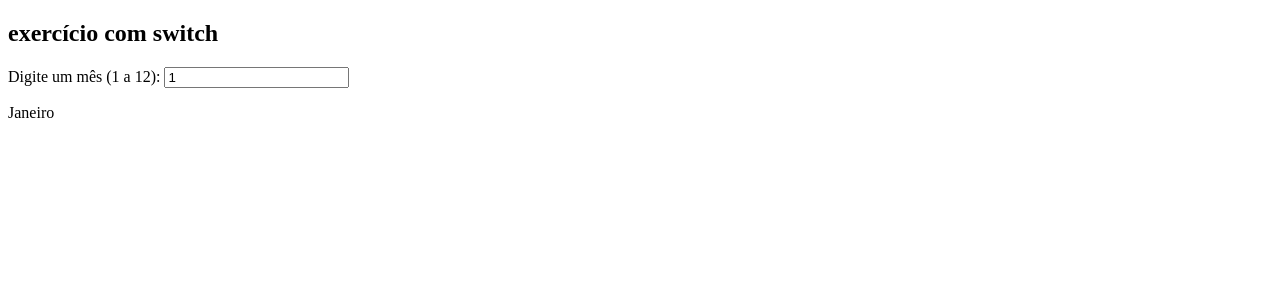
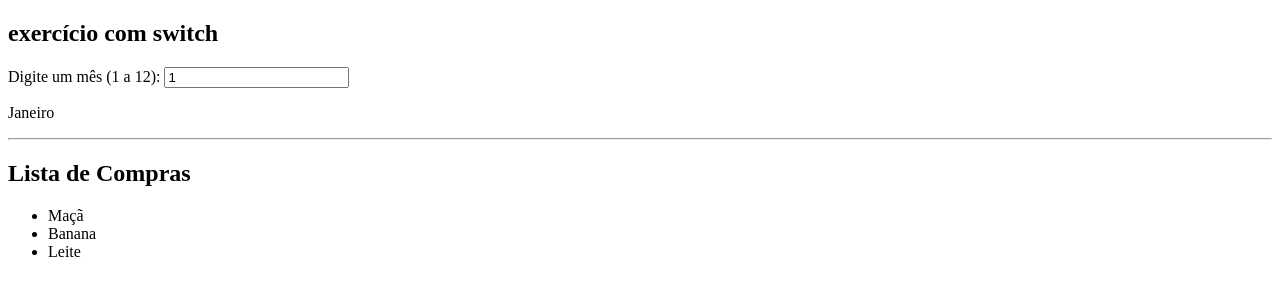
Before and after one commit to vieiraoliv/atv1-cp2, an Angular app: page / in a window 1280 px wide. Shown: the top 300 px of the page. Built offline with nearby package versions, Linux system fonts and the light colour scheme.

Commit message:
exercício 2
uso de @for para listar itens

```diff
--- a/src/app/app.component.html
+++ b/src/app/app.component.html
@@ -1,4 +1,5 @@
 
 <app-first-components></app-first-components>
-
+<hr>
+<app-lista-compras></app-lista-compras>
 <router-outlet />
--- a/src/app/app.component.ts
+++ b/src/app/app.component.ts
@@ -1,11 +1,12 @@
 import { Component } from '@angular/core';
 import { RouterOutlet } from '@angular/router';
 import { FirstComponentsComponent } from './components/first-components/first-components.component';
+import { ListaComprasComponent } from "./components/lista-compras/lista-compras.component";
 
 @Component({
   selector: 'app-root',
   standalone: true,
-  imports: [RouterOutlet,FirstComponentsComponent],
+  imports: [RouterOutlet, FirstComponentsComponent, ListaComprasComponent],
   templateUrl: './app.component.html',
   styleUrl: './app.component.css'
 })
--- /dev/null
+++ b/src/app/components/lista-compras/lista-compras.component.html
@@ -0,0 +1,9 @@
+<h2>Lista de Compras</h2>
+
+<ul>
+  @for (item of items; track $index) {
+    <li>{{ item }}</li>
+  } @empty {
+    <li>Nenhum item na lista</li>
+  }
+</ul>
--- /dev/null
+++ b/src/app/components/lista-compras/lista-compras.component.ts
@@ -0,0 +1,13 @@
+import { Component } from '@angular/core';
+import { CommonModule } from '@angular/common';
+
+@Component({
+  selector: 'app-lista-compras',
+  standalone: true,
+  imports: [CommonModule],
+  templateUrl: './lista-compras.component.html',
+  styleUrls: ['./lista-compras.component.css']
+})
+export class ListaComprasComponent {
+  items: string[] = ['Maçã', 'Banana', 'Leite'];
+}
```
Also changed, not shown: src/app/components/lista-compras/lista-compras.component.css (added).
